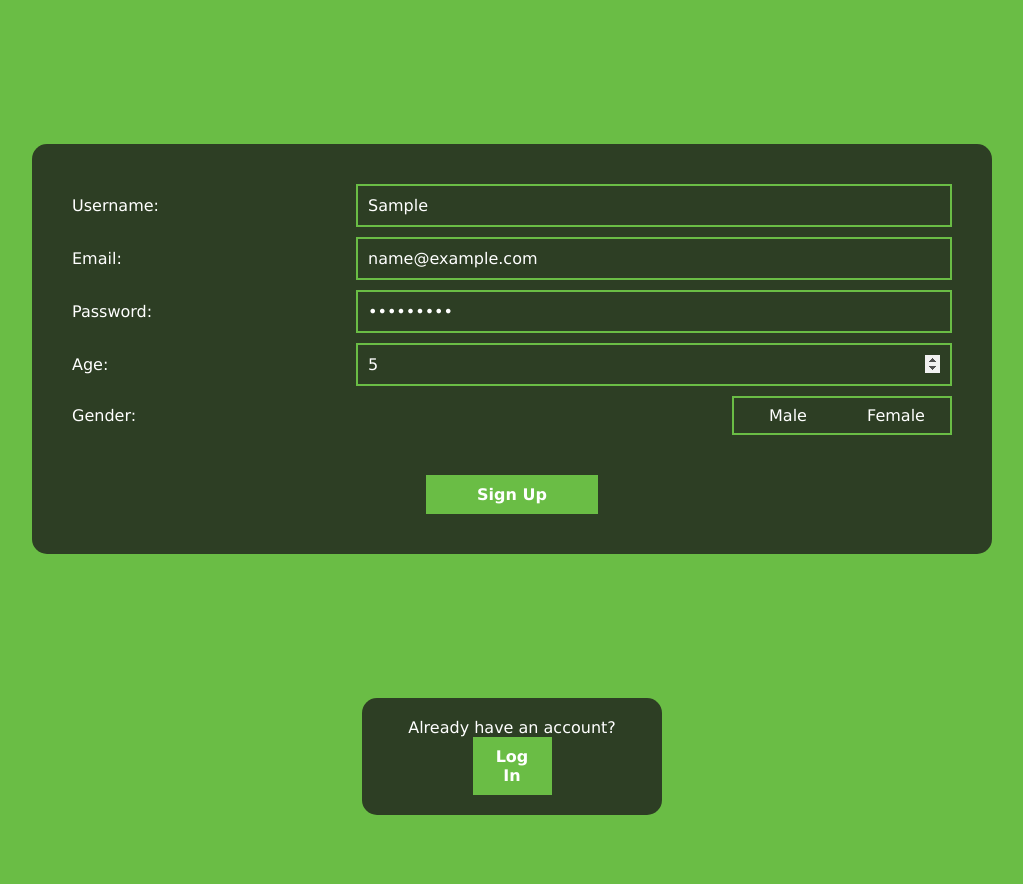
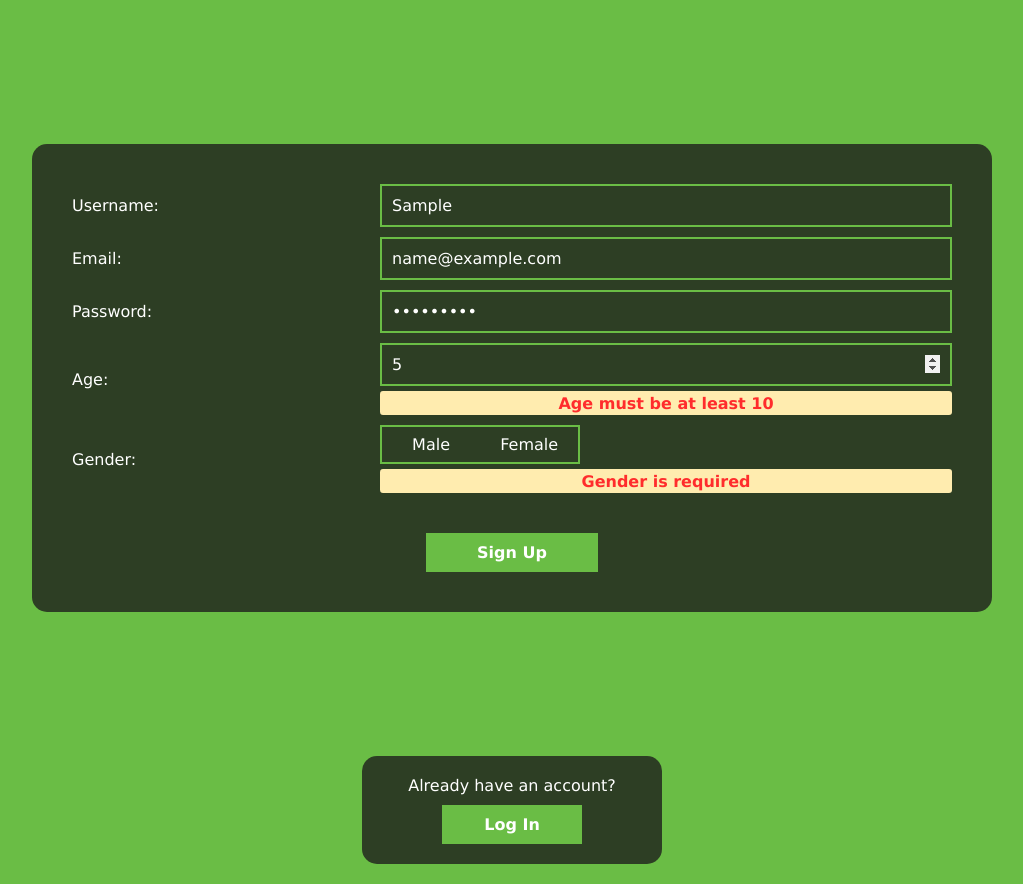
Before and after one commit to RomaPetlya/todo-app-redev, a React (Vite) app: page /todo-app-redev/registration in a window 1280 px wide. Both pictures are taken after typing "Sample", "name@example.com", "Sample123", "5" into the empty fields and a click on the button "Sign Up". Shown: the whole page, without its empty margins (128-1151 px from the left). Before the commit the page ends 835 px from the top, so only its background shows below. Built offline with nearby package versions, Linux system fonts and the light colour scheme.

Commit message:
field components, errors

```diff
--- a/src/api/todo-api.js
+++ b/src/api/todo-api.js
@@ -16,14 +16,13 @@ class ApiService {
     async login({email, password}, setError) {
         try {
             const response = await axios.post(`${this.baseURL}/auth/login`, {email, password});
+            console.log(response.data);
             const {token} = response.data;
             this.setToken(token);
             setError([]);
         } catch (error) {
             const validationErrors = error?.response?.data?.errors || [];
             const credValidationErrors = error?.response?.data?.message;
-            console.error('Auth error:', validationErrors) // - если креды непрваильные
-            console.error('Auth error 2 :',  credValidationErrors)
             const combinedErrors = validationErrors.length > 0 ? validationErrors.map(err => err?.msg) :[credValidationErrors];
             console.error('Auth error 3 :', combinedErrors)
             setError(combinedErrors);
@@ -33,12 +32,13 @@ class ApiService {
     async registration ({username, email, password, gender, age}) {
     try {
         const response = await axios.post(`${this.baseURL}/users/register`, {username, email, password, gender, age});
+        console.log(response.data);
         return response.data;
     }
     catch (error) {
         console.error(error);
         console.error(error.response.data.message);
-        return error.response.data.message
+        setError(error.response.data.message);
     }
     // const datareg = {
     //     username : "zxcvb123121231aad31",
--- /dev/null
+++ b/src/components/APIerrors/apiErrors.jsx
@@ -0,0 +1,13 @@
+export const APIerrorsList = ({ errors }) => {
+    return (
+        errors.length > 0 && (
+            <ul className="error-list">
+                {errors.map((err, index) => (
+                    <li key={index} className="field-error">
+                        {err}
+                    </li>
+                ))}
+            </ul>
+        )
+    );
+};
--- a/src/components/button/button.css
+++ b/src/components/button/button.css
@@ -1,5 +1,6 @@
 .btn-task {
     all: unset;
+    min-width: 100px;
     width: 15%;
     padding: 10px 20px;
     background-color: #6abd45;
--- a/src/components/formField/formField.css
+++ b/src/components/formField/formField.css
@@ -2,7 +2,6 @@
     display: flex;
     justify-content: space-between;
     align-items: center;
-    gap: 20px;
 }
 
 .form-input {
@@ -10,7 +9,6 @@
     padding: 10px;
     outline: none;
     border: 2px solid #6abd45;
-    width: 65%;
 }
 
 .form {
@@ -21,19 +19,9 @@
     padding: 40px 0;
 }
 
-.field-error {
-    margin: 10px auto;
-    padding: 10px;
-    width: 100%;
-    color: #ff2c2c;
-    background-color: #ffd549;
-    border-radius: 3px;
-    display: flex;
-    justify-content: center;
-}
 .radio-group {
     display: flex;
-    width: 25%;
+    width: 35%;
     background-color: #2d3e24;
     border: 2px solid #6abd45;
 }
@@ -57,3 +45,22 @@
 .radio-option.active {
     background-color: #6abd45;
 }
+
+.input-wrapper {
+    width: 65%;
+    display: flex;
+    flex-direction: column;
+    justify-content: center;
+}
+
+
+.field-error {
+    margin-top: 5px;
+    padding: 2.5px;
+    color: #ff2c2c;
+    font-weight: 600;
+    background-color: #ffecaf;
+    border-radius: 3px;
+    display: flex;
+    justify-content: center;
+}
--- a/src/components/formField/formField.jsx
+++ b/src/components/formField/formField.jsx
@@ -1,5 +1,7 @@
 import React from "react";
 import "./formField.css";
+import { InputField } from "./inputField";
+import { RadioButton } from "./radioButton";
 
 export function FormInput({
     label,
@@ -10,38 +12,39 @@ export function FormInput({
     validationRules,
     options = [],
     watch,
+    fieldError,
 }) {
+    let FieldComponent;
+
     if (type === "radio") {
-        return (
-            <div className="form-field">
-                <label>{label}</label>
-                <div className={"radio-group"}>
-                    {options.map((option) => (
-                        <label key={option.value} className={`radio-option ${watch(id) === option.value ? "active" : ""}`}>
-                            <input
-                                type="radio"
-                                value={option.value}
-                                {...register(id, validationRules)}
-                                name={id}
-                            />
-                            {option.label}
-                        </label>
-                    ))}
-                </div>
-            </div>
+        FieldComponent = (
+            <RadioButton
+                options={options}
+                id={id}
+                register={register}
+                validationRules={validationRules}
+                watch={watch}
+            />
+        );
+    } else {
+        FieldComponent = (
+            <InputField
+                id={id}
+                type={type}
+                placeholder={placeholder}
+                register={register}
+                validationRules={validationRules}
+            />
         );
     }
 
     return (
         <div className="form-field">
             <label htmlFor={id}>{label}</label>
-            <input
-                id={id}
-                type={type}
-                placeholder={placeholder}
-                {...register(id, validationRules)}
-                className="form-input"
-            />
+            <div className="input-wrapper">
+                {FieldComponent}
+                {fieldError && <p className="field-error">{fieldError}</p>}
+            </div>
         </div>
     );
 }
--- /dev/null
+++ b/src/components/formField/inputField.jsx
@@ -0,0 +1,11 @@
+export const InputField = ({ id, type, placeholder, register, validationRules }) => {
+    return (
+        <input
+            id={id}
+            type={type}
+            placeholder={placeholder}
+            {...register(id, validationRules)}
+            className="form-input"
+        />
+    );
+};
--- /dev/null
+++ b/src/components/formField/radioButton.jsx
@@ -0,0 +1,22 @@
+export const RadioButton = ({ options, id, register, validationRules, watch }) => {
+    return (
+        <div className={"radio-group"}>
+            {options.map((option) => (
+                <label
+                    key={option.value}
+                    className={`radio-option ${
+                        watch(id) === option.value ? "active" : ""
+                    }`}
+                >
+                    <input
+                        type="radio"
+                        value={option.value}
+                        {...register(id, validationRules)}
+                        name={id}
+                    />
+                    {option.label}
+                </label>
+            ))}
+        </div>
+    );
+};
--- a/src/pages/LoginPage/loginPage.jsx
+++ b/src/pages/LoginPage/loginPage.jsx
@@ -1,15 +1,17 @@
 import React, { useState } from "react";
 import { useForm } from "react-hook-form";
-import "./../comon-page.css";
+import "./../basePage.css";
 import { Button } from "../../components/button/button.jsx";
 import { api } from "../../api/todo-api.js";
 import { Link } from "react-router-dom";
 import { FormInput } from "../../components/formField/formField.jsx";
+import { APIerrorsList } from "../../components/APIerrors/apiErrors.jsx";
 
 export function LoginPage() {
     const {
         register,
         handleSubmit,
+        formState: { errors },
     } = useForm();
 
     const [APIerrors, setAPIErrors] = useState([]);
@@ -62,17 +64,10 @@ export function LoginPage() {
                                 placeholder={field.placeholder}
                                 register={register}
                                 validationRules={field.validationRules}
+                                fieldError={errors[field.id]?.message}
                             />
                         ))}
-                        {APIerrors.length > 0 && (
-                            <ul className="error-list">
-                                {APIerrors.map((err, index) => (
-                                    <li key={index} className="field-error">
-                                        {err}
-                                    </li>
-                                ))}
-                            </ul>
-                        )}
+                        <APIerrorsList errors={APIerrors} />
                         <div className="button">
                             <Button
                                 type="submit"
--- a/src/pages/RegistrationPage/registrationPage.jsx
+++ b/src/pages/RegistrationPage/registrationPage.jsx
@@ -1,10 +1,11 @@
 import React, { useState } from "react";
 import { useForm } from "react-hook-form";
-import "./../comon-page.css";
+import "./../basePage.css";
 import { Button } from "../../components/button/button.jsx";
 import { api } from "../../api/todo-api.js";
 import { Link } from "react-router-dom";
 import { FormInput } from "../../components/formField/formField.jsx";
+import { APIerrorsList } from "../../components/APIerrors/apiErrors.jsx";
 
 const registrationFields = [
     {
@@ -105,17 +106,10 @@ export const RegistrationPage = () => {
                                 validationRules={field.validationRules}
                                 options={field.options}
                                 watch={watch}
+                                fieldError={errors[field.id]?.message}
                             />
                         ))}
-                        {APIerrors.length > 0 && (
-                            <ul className="error-list">
-                                {APIerrors.map((err, index) => (
-                                    <li key={index} className="field-error">
-                                        {err}
-                                    </li>
-                                ))}
-                            </ul>
-                        )}
+                        <APIerrorsList errors={APIerrors} />
                         <div className="button">
                             <Button
                                 type="submit"
--- a/src/pages/comon-page.css
+++ b/src/pages/basePage.css
@@ -16,6 +16,9 @@
     width: 30%;
     border-radius: 15px;
 }
+.navigation a {
+    margin-top: 10px;
+}
 
 .link {
     margin-top: 10px;
```
